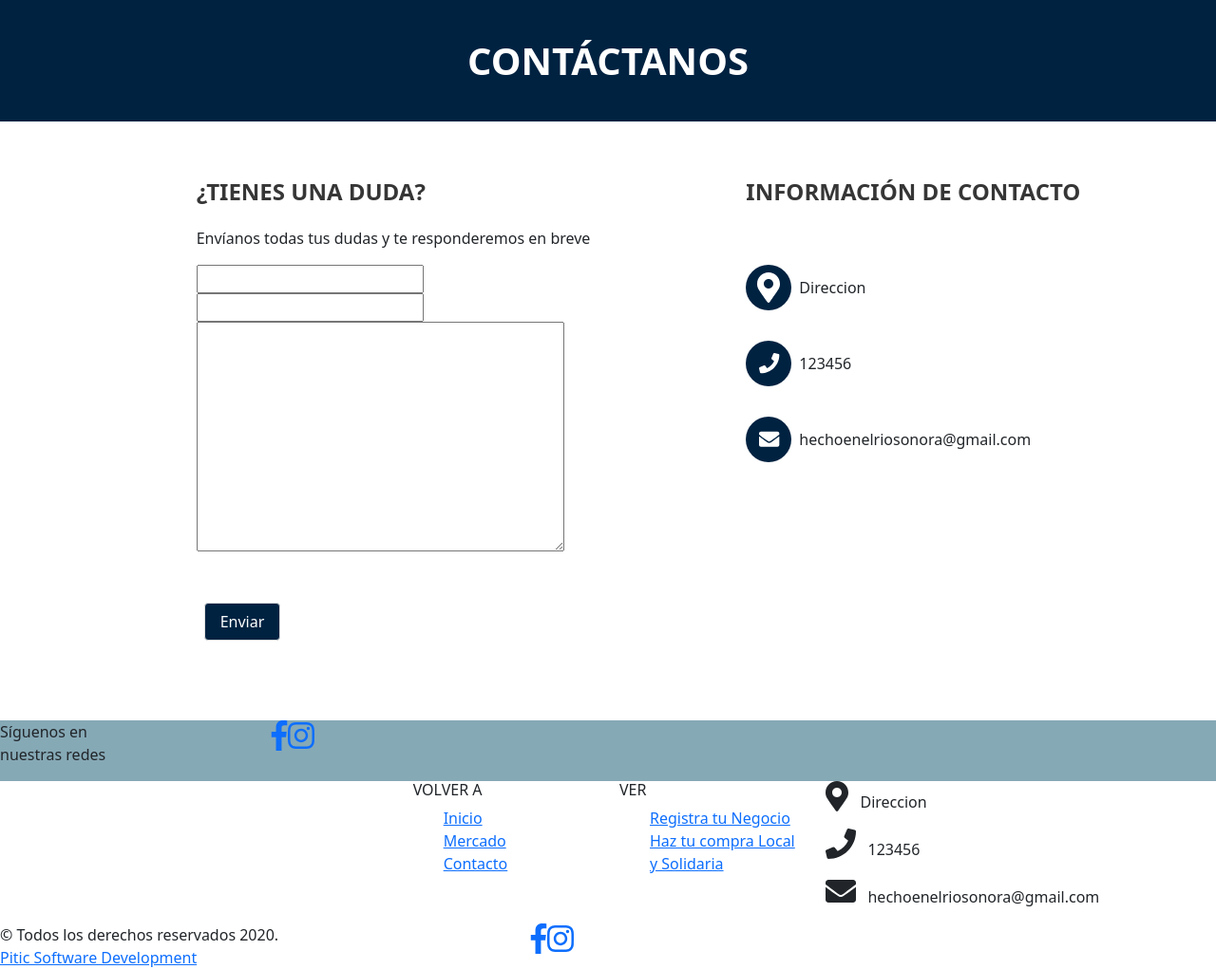
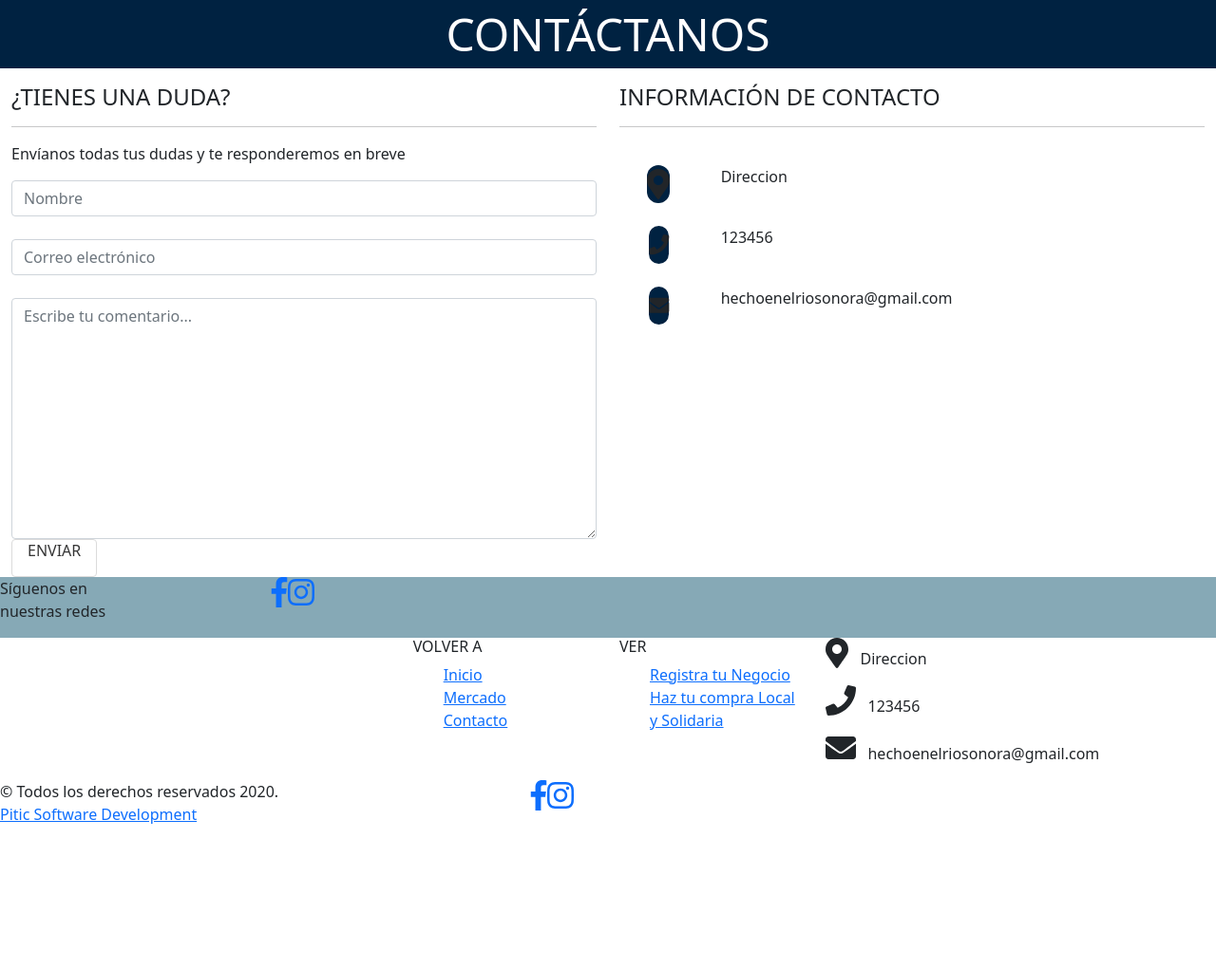
Before and after one commit to BlusoftDev/MercadoSolidario, a Django app: page /contact/ in a window 1280 px wide. Shown: the part 178-1199 px from the top of the page at 95% size. After the commit the page ends 1046 px from the top, so only its background shows below. Run offline with Django 3.2, Linux system fonts and the light colour scheme; data comes from the database, SQL or seed files in the repository; parts of the project's set-up code (start-up, migrations or seed data) failed here and were passed over; some libraries are stand-ins or nearby versions.

Commit message:
pagina contacto

```diff
--- a/contact/forms.py
+++ b/contact/forms.py
@@ -5,8 +5,8 @@ class ContactForm(forms.ModelForm):
     class Meta:
         model = Comment
         fields = ['name', 'content', 'email']
-    widgets = {
-        'name': forms.TextInput(attrs={'class':'input  is-medium is-fullwidth mr-3','placeholder':'Nombre '}),
-        'email': forms.TextInput(attrs={'class':' column is-4'}),
-        'content': forms.Textarea(attrs={'class':' column is-4'}),
-    }
+        widgets = {
+            'name': forms.TextInput(attrs={'class':'form-control','placeholder':'Nombre '}),
+            'email': forms.TextInput(attrs={'class':'form-control','placeholder':'Correo electrónico '}),
+            'content': forms.Textarea(attrs={'class':'form-control','placeholder':'Escribe tu comentario... '}),
+        }
--- a/contact/models.py
+++ b/contact/models.py
@@ -23,7 +23,7 @@ class Bussiness(models.Model):
 class Comment (models.Model):
     email = models.CharField(max_length=100, verbose_name='Correo electrónico')
     name = models.CharField(max_length=100, verbose_name='Nombre')
-    content = RichTextField( verbose_name='Contenido')
+    content = models.CharField(max_length=2000, verbose_name='Contenido')
     sended = models.DateTimeField(verbose_name='Fecha de envio', default=now)
 
     class Meta:
--- a/contact/static/contact/css/contact.css
+++ b/contact/static/contact/css/contact.css
@@ -1,11 +1,14 @@
 .contact-banner{
-    height: 8rem;
+    height: 20%;
     background-color: rgb(0, 34, 65);
-    display: flex;
-    flex-direction: column;
-    justify-content: center;
-    align-content: center;
+    width: 100%;
 }
+
+.contact-banner p{
+    color: white;
+    font-size: 3em;
+}
+
 .contact-form{
     display: flex;
     flex-direction: row;
--- a/contact/templates/contact/comment_form.html
+++ b/contact/templates/contact/comment_form.html
@@ -2,23 +2,22 @@
 
 {% load static %}
 {% block links %}
-    <link href="{% static "contact/css/contact.css" %}?" rel="stylesheet">
-{% endblock links %}}
+    <link href="{% static 'contact/css/contact.css' %}?" rel="stylesheet">
+{% endblock links %}
 
 {% block title %}Contacto{% endblock %}
 
 {% block content%}
-<div class='contact-banner  container is-fluid'>
-        <span class=' banner-title is-size-2 has-text-weight-bold has-text-white has-text-centered'>
-            CONTÁCTANOS
-        </span>
+<div class="contact-banner">
+    <p class="text-center">CONTÁCTANOS</p>
 </div>
 
-<div class='columns mx-6 my-6'>
-    <div class='column is-1'></div>
-    <div class='column ml-6 contact-container container ml-6'>
-        <p class='title is-size-4'>¿TIENES UNA DUDA?</p>
-        <p class='mt-3'>Envíanos todas tus dudas y te responderemos en breve</p>
+<div class="container-fluid">
+    <div class="row encuesta-contacto">
+        <div class="col-lg-6 col-sm-12">
+            <h4>¿TIENES UNA DUDA?</h4>
+            <hr>
+            <p>Envíanos todas tus dudas y te responderemos en breve</p>
             {% if 'ok' in request.GET %}
             <div class="notification is-primary ml-2 mt-3">
                 Su mensaje se ha enviado correctamente
@@ -32,40 +31,50 @@
                 {{form.email}}
                 <br/>
                 {{form.content}}
-            <br/>
-            <button class='button mt-5 ml-2 submit has-text-white' type='submit'>Enviar</button>
+                <button class='button btn-azul-fuerte' type='submit'><p>ENVIAR</p></button>
             </form>
         </div>
-    <div class='column ml-5'>
-        <div class='ml-6'>
-            <p class='title is-size-4'>INFORMACIÓN DE CONTACTO</p>
-            <div class='mt-6'>
-                <div class='contact-content py-3'>
-                    <span class="icon is-large  contact-icon has-text-white">
-                        <i class=" fas fa-2x fa-map-marker-alt "></i>
-                    </span>
-                    <span class='px-2' style="align-self:center;">{{EIDE.address}}</span>
+        <div class="col-lg-6 col-sm-12">
+            <h4>INFORMACIÓN DE CONTACTO</h4>
+            <hr>
+            <br>
+            <div class="contact-info">
+                <div class="row">
+                    <div class="col-sm-2 d-flex justify-content-center">
+                        <div class="contact-icon d-flex align-items-center justify-content-center">
+                            <i class="fas fa-2x fa-map-marker-alt "></i>
                         </div>
-
-                <div class='contact-content py-3'>
-                    <span class="icon is-large  px-2 contact-icon has-text-white">
-                        <i class=" fas fa-lg fa-phone"></i>
-                    </span>
-                    <span class='px-2' style="align-self:center;">{{EIDE.phone}}</span>
                     </div>
-
-                <div class='contact-content py-3'>
-                    <span class="icon is-large  px-2 contact-icon has-text-white">
-                        <i class=" fas fa-lg fa-envelope"></i>
-                    </span>
-                    <span class='px-2' style="align-self:center;">{{EIDE.email}}</span>
+                    <div class="col-sm-10 d-flex align-items-center">
+                        <p>{{EIDE.address}}</p>
+                    </div>
+                </div>
+                <br>
+                <div class="row">
+                    <div class="col-sm-2 d-flex justify-content-center">
+                        <div class="contact-icon d-flex align-items-center justify-content-center">
+                            <i class="fas fa-lg fa-phone"></i>
+                        </div>
+                    </div>
+                    <div class="col-sm-10 d-flex align-items-center">
+                        <p>{{EIDE.phone}}</p>
+                    </div>
+                </div>
+                <br>
+                <div class="row">
+                    <div class="col-sm-2 d-flex justify-content-center">
+                        <div class="contact-icon d-flex align-items-center justify-content-center">
+                            <i class="fas fa-lg fa-envelope"></i>
+                        </div>
+                    </div>
+                    <div class="col-sm-10 d-flex align-items-center">
+                        <p>{{EIDE.email}}</p>
+                    </div>
                 </div>
             </div>
 
         </div>
     </div>
 </div>
-<div class='column is-1'></div>
-</div>
 
 {%endblock%}
```
Also changed, not shown: static/contact/css/contact.css (+8 -5 lines), 2 other files. Lines whose indentation alone changed are shown as unchanged.
